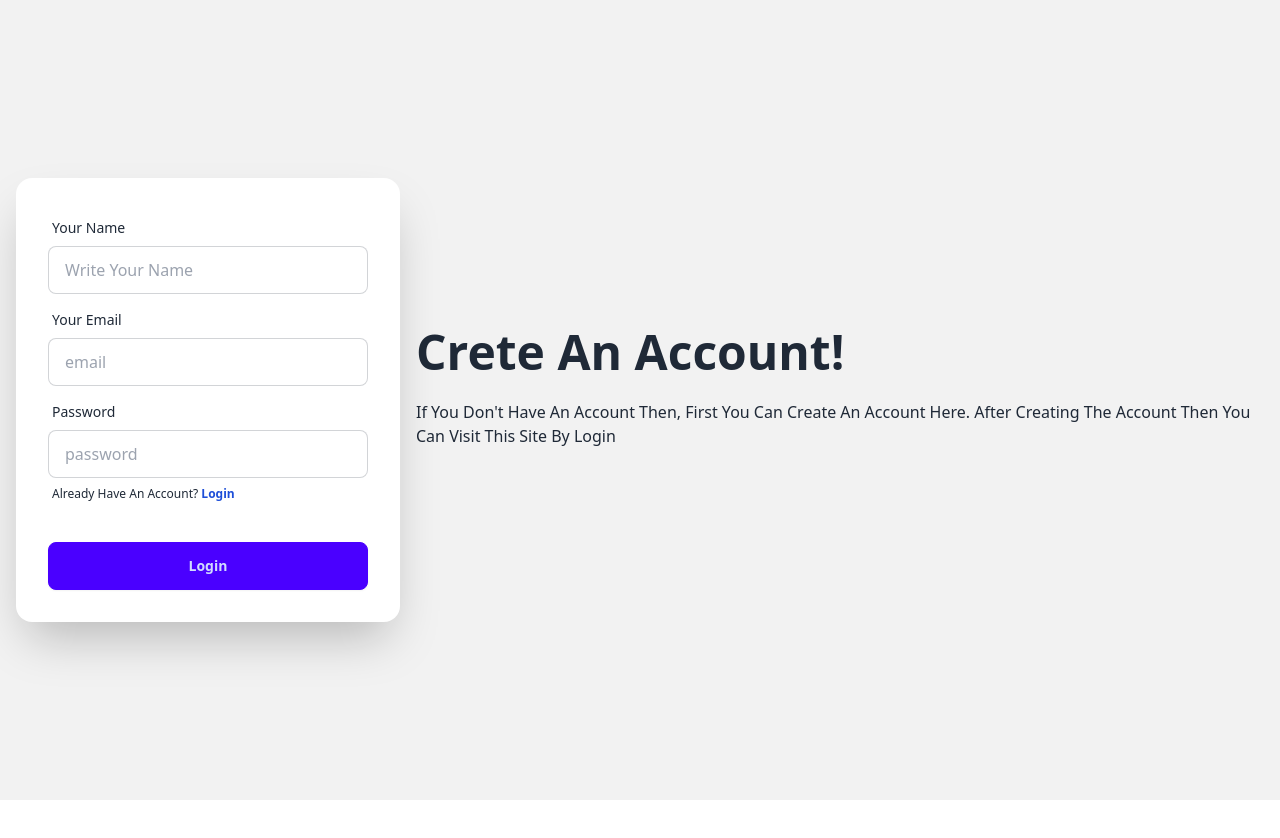
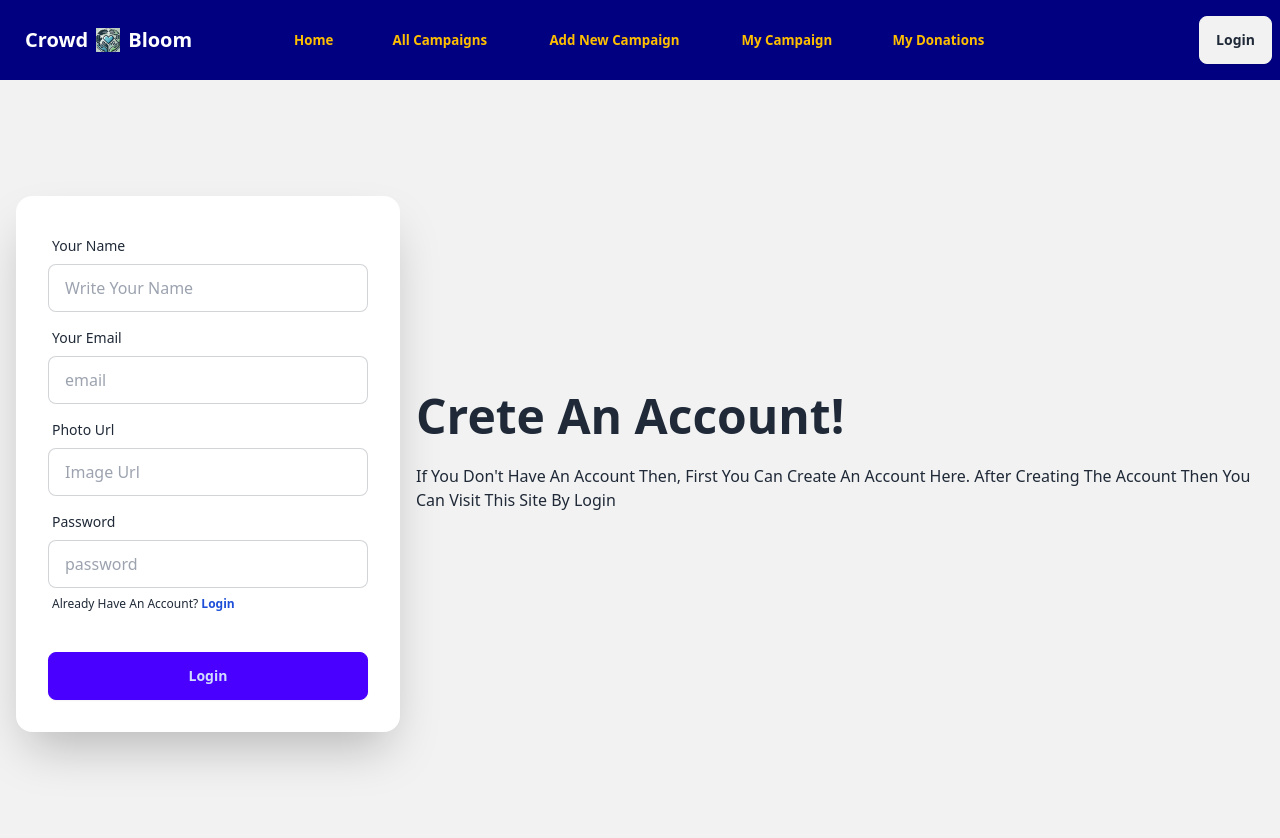
Before and after one commit to akashmuhammadabrrar/A10-tulip-B10-client, a React (Vite) app: page /registration in a window 1280 px wide. Shown: the top 838 px of the page. Before the commit the page ends 800 px from the top, so only its background shows below. Built offline with nearby package versions, Linux system fonts and the light colour scheme.

Commit message:
this commit for create a new user by registration successfull

```diff
--- a/package.json
+++ b/package.json
@@ -10,6 +10,7 @@
     "preview": "vite preview"
   },
   "dependencies": {
+    "firebase": "^11.0.2",
     "localforage": "^1.10.0",
     "match-sorter": "^8.0.0",
     "react": "^18.3.1",
--- /dev/null
+++ b/src/Provider/AuthProvider.jsx
@@ -0,0 +1,27 @@
+import React, { createContext, useState } from "react";
+import { auth } from "../firebase/firebase.init";
+import { createUserWithEmailAndPassword } from "firebase/auth";
+
+export const AuthContext = createContext(null);
+
+const AuthProvider = ({ children }) => {
+  const [user, setUser] = useState(null);
+  const [loading, setLoading] = useState(true);
+
+  const createNewUser = (email, password) => {
+    setLoading(true);
+    return createUserWithEmailAndPassword(auth, email, password);
+  };
+
+  const userInfo = {
+    user,
+    loading,
+    createNewUser,
+  };
+
+  return (
+    <AuthContext.Provider value={userInfo}>{children}</AuthContext.Provider>
+  );
+};
+
+export default AuthProvider;
--- /dev/null
+++ b/src/firebase/firebase.init.js
@@ -0,0 +1,21 @@
+// Import the functions you need from the SDKs you need
+import { initializeApp } from "firebase/app";
+import { getAuth } from "firebase/auth";
+
+// TODO: Add SDKs for Firebase products that you want to use
+// https://firebase.google.com/docs/web/setup#available-libraries
+
+// Your web app's Firebase configuration
+const firebaseConfig = {
+  apiKey: "AIzaSyC-fGr9OIRDRdwCNEIGMqeAwdXE9lZtJ2A",
+  authDomain: "donation-tuilip-auth.firebaseapp.com",
+  projectId: "donation-tuilip-auth",
+  storageBucket: "donation-tuilip-auth.firebasestorage.app",
+  messagingSenderId: "861943111494",
+  appId: "1:861943111494:web:66cdf23a479ebfcaa54f47",
+};
+
+// Initialize Firebase
+const app = initializeApp(firebaseConfig);
+// Initialize Firebase Authentication and get a reference to the service
+export const auth = getAuth(app);
--- a/src/main.jsx
+++ b/src/main.jsx
@@ -3,9 +3,12 @@ import { createRoot } from "react-dom/client";
 import "./index.css";
 import { RouterProvider } from "react-router-dom";
 import router from "./routes/Router.jsx";
+import AuthProvider from "./Provider/AuthProvider.jsx";
 
 createRoot(document.getElementById("root")).render(
   <StrictMode>
-    <RouterProvider router={router}></RouterProvider>
+    <AuthProvider>
+      <RouterProvider router={router}></RouterProvider>
+    </AuthProvider>
   </StrictMode>
 );
--- a/src/pages/Login.jsx
+++ b/src/pages/Login.jsx
@@ -1,15 +1,36 @@
-import React from "react";
+import React, { useContext } from "react";
 import { Link } from "react-router-dom";
+import Navbar from "../components/Navbar";
+import { AuthContext } from "../Provider/AuthProvider";
 
 const Login = () => {
+  const { createUser } = useContext(AuthContext);
+  //   const handleLogin = (e) => {
+  //     e.preventDefault();
+  //     const email = e.target.email.value;
+  //     const password = e.target.password.value;
+  //     console.log("form login", email, password);
+
+  //     createUser(email, password)
+  //       .then((result) => {
+  //         console.log(result.user);
+  //       })
+  //       .catch((error) => {
+  //         console.log("login error", error);
+  //       });
+  //   };
+
   return (
-    <div className="hero bg-base-200 min-h-screen">
+    <div>
+      <Navbar></Navbar>
+      <div className="hero bg-base-200 min-h-screen container mx-auto mt-10">
         <div className="hero-content flex-col lg:flex-row-reverse">
           <div className="text-center lg:text-left">
             <h1 className="text-5xl font-bold">Login now!</h1>
             <p className="py-6">
-            If you have already have and account then you can login here by you
-            email and user name.If don't then, first create an account first.
+              If you have already have and account then you can login here by
+              you email and user name.If don't then, first create an account
+              first.
             </p>
           </div>
           <div className="card bg-base-100 w-full max-w-sm shrink-0 shadow-2xl">
@@ -20,6 +41,7 @@ const Login = () => {
                 </label>
                 <input
                   type="email"
+                  name="email"
                   placeholder="email"
                   className="input input-bordered"
                   required
@@ -31,6 +53,7 @@ const Login = () => {
                 </label>
                 <input
                   type="password"
+                  name="password"
                   placeholder="password"
                   className="input input-bordered"
                   required
@@ -50,6 +73,7 @@ const Login = () => {
           </div>
         </div>
       </div>
+    </div>
   );
 };
 
--- a/src/pages/Registration.jsx
+++ b/src/pages/Registration.jsx
@@ -1,9 +1,36 @@
-import React from "react";
+import React, { useContext } from "react";
 import { Link } from "react-router-dom";
+import Navbar from "../components/Navbar";
+import { AuthContext } from "../Provider/AuthProvider";
 
 const Registration = () => {
+  const { createNewUser } = useContext(AuthContext);
+
+  const handelSubmit = (e) => {
+    e.preventDefault();
+    // get form data
+    const form = new FormData(e.target);
+    const name = form.get("name");
+    const email = form.get("email");
+    const password = form.get("password");
+    const photo = form.get("photo");
+    console.log({ name, email, password, photo });
+    createNewUser(email, password)
+      .then((result) => {
+        const user = result.user;
+        console.log(user);
+      })
+      .catch((error) => {
+        const errorCode = error.code;
+        const errorMessage = error.message;
+        console.log(errorCode, errorMessage);
+      });
+  };
+
   return (
-    <div className="hero bg-base-200 min-h-screen">
+    <div>
+      <Navbar></Navbar>
+      <div className="hero bg-base-200 min-h-screen mt-16">
         <div className="hero-content flex-col lg:flex-row-reverse">
           <div className="text-center lg:text-left">
             <h1 className="text-5xl font-bold">Crete An Account!</h1>
@@ -14,7 +41,7 @@ const Registration = () => {
             </p>
           </div>
           <div className="card bg-base-100 w-full max-w-sm shrink-0 shadow-2xl">
-          <form className="card-body">
+            <form onSubmit={handelSubmit} className="card-body">
               <div className="form-control">
                 {/* Name */}
                 <label className="label">
@@ -22,6 +49,7 @@ const Registration = () => {
                 </label>
                 <input
                   type="text"
+                  name="name"
                   placeholder="Write Your Name"
                   className="input input-bordered"
                   required
@@ -34,7 +62,21 @@ const Registration = () => {
                 </label>
                 <input
                   type="email"
+                  name="email"
                   placeholder="email"
+                  className="input input-bordered"
+                  required
+                />
+              </div>
+              {/* photo url */}
+              <div className="form-control">
+                <label className="label">
+                  <span className="label-text">Photo Url</span>
+                </label>
+                <input
+                  type="text"
+                  name="photo"
+                  placeholder="Image Url"
                   className="input input-bordered"
                   required
                 />
@@ -46,6 +88,7 @@ const Registration = () => {
                 </label>
                 <input
                   type="password"
+                  name="password"
                   placeholder="password"
                   className="input input-bordered"
                   required
@@ -64,6 +107,7 @@ const Registration = () => {
           </div>
         </div>
       </div>
+    </div>
   );
 };
 
```
Also changed, not shown: 1 other file (tests, documents, lock files or other folders). Lines whose indentation alone changed are shown as unchanged.
